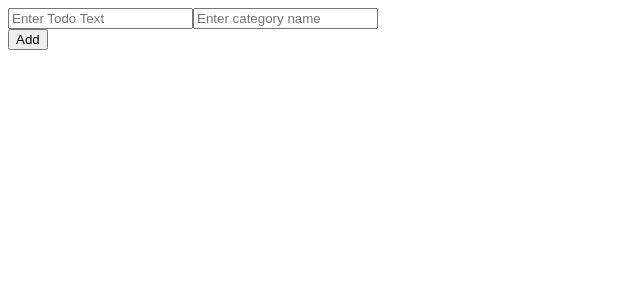
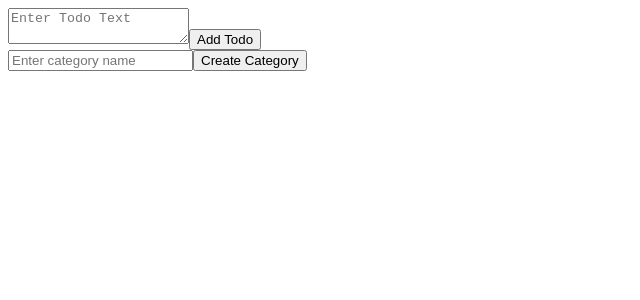
Before and after one commit to AlbertJyllhed/ToDo, a React (Vite) app: page / in a window 1280 px wide. Shown: the top 300 px of the page, without its empty margins (0-640 px from the left). Built offline with nearby package versions, Linux system fonts and the light colour scheme.

Commit message:
Added categories

```diff
--- a/src/components/CategoryInput.jsx
+++ b/src/components/CategoryInput.jsx
@@ -1,18 +1,25 @@
 import { useState } from "react";
 
-function CategoryInput({ todoList }) {
+function CategoryInput({ handleCategoryCreation }) {
     const [categoryText, setCategoryText] = useState("");
 
+    function createCategory(category) {
+        handleCategoryCreation(category);
+        setCategoryText("");
+    }
+
     return (
-        <>
+        <div className="category-input">
             <input
                 type="text"
                 placeholder="Enter category name"
                 value={categoryText}
                 onChange={(e) => setCategoryText(e.target.value)}
             />
-            <div></div>
-        </>
+            <button onClick={() => createCategory(categoryText)}>
+                Create Category
+            </button>
+        </div>
     );
 }
 
--- /dev/null
+++ b/src/components/SearchFilter.jsx
@@ -0,0 +1,17 @@
+function SearchFilter({ categories, handleSearchFilter }) {
+    return (
+        <div className="search-filter">
+            {categories.length > 0 ? <p>Filter by category</p> : null}
+            {categories.map((category, index) => (
+                <button
+                    key={"filter#" + index}
+                    onClick={() => handleSearchFilter(category)}
+                >
+                    {category}
+                </button>
+            ))}
+        </div>
+    );
+}
+
+export default SearchFilter;
--- a/src/components/TodoInput.jsx
+++ b/src/components/TodoInput.jsx
@@ -1,22 +1,42 @@
 import { useState } from "react";
 import CategoryInput from "./CategoryInput";
 
-function TodoInput({ todoList, handleTodoCreation }) {
+function TodoInput({ categories, handleTodoCreation, handleCategoryCreation }) {
     const [todoText, setTodoText] = useState("");
+    const [todoCategories, setTodoCategories] = useState([]);
+
+    function addCategory(category) {
+        setTodoCategories([...todoCategories, category]);
+    }
 
     return (
-        <div>
-            <form onSubmit={(e) => handleTodoCreation(e, todoText)}>
-                <input
+        <div className="todo-input">
+            <form
+                onSubmit={(e) =>
+                    handleTodoCreation(e, todoText, todoCategories)
+                }
+            >
+                <textarea
                     type="text"
                     placeholder="Enter Todo Text"
                     required
                     value={todoText}
                     onChange={(e) => setTodoText(e.target.value)}
                 />
-                <CategoryInput todoList={todoList} />
-                <button type="submit">Add</button>
+                <button type="submit">Add Todo</button>
             </form>
+            <CategoryInput handleCategoryCreation={handleCategoryCreation} />
+            <div className="categories">
+                {categories.map((category, index) => (
+                    <button
+                        key={"btn#" + index}
+                        className="category-btn"
+                        onClick={() => addCategory(category)}
+                    >
+                        {category}
+                    </button>
+                ))}
+            </div>
         </div>
     );
 }
--- a/src/components/TodoItem.jsx
+++ b/src/components/TodoItem.jsx
@@ -1,6 +1,6 @@
 import React from "react";
 
-function TodoItem({ todo, checkFunc, deleteFunc, index }) {
+function TodoItem({ todo, checkFunc, deleteFunc, index, removeCategory }) {
     return (
         <div className="todo-item">
             <p>{todo.text}</p>
@@ -9,8 +9,18 @@ function TodoItem({ todo, checkFunc, deleteFunc, index }) {
                 checked={todo.done}
                 onChange={(e) => checkFunc(index, e.target.checked)}
             />
+            {todo.categories
+                ? todo.categories.map((category, i) => (
+                      <button
+                          key={todo.text + "#" + i}
+                          onClick={() => removeCategory(index, i)}
+                      >
+                          {category}
+                      </button>
+                  ))
+                : null}
             <button className="delete" onClick={() => deleteFunc(index)}>
-                Delete
+                &#10006;
             </button>
         </div>
     );
--- a/src/components/TodoList.jsx
+++ b/src/components/TodoList.jsx
@@ -1,5 +1,6 @@
 import { useState, useEffect } from "react";
 import TodoInput from "./TodoInput";
+import SearchFilter from "./SearchFilter";
 import TodoItem from "./TodoItem";
 
 function TodoList() {
@@ -8,14 +9,25 @@ function TodoList() {
     );
 
     // create category list and send to CategoryInput
+    const [categories, setCategories] = useState([]);
+    const [searchFilter, setSearchFilter] = useState([]);
 
     useEffect(() => {
         localStorage.setItem("todo", JSON.stringify(todoList));
     }, [todoList]);
 
-    function handleTodoCreation(event, text) {
+    function handleTodoCreation(event, text, categories) {
         event.preventDefault();
-        setTodoList([{ text: text, done: false, categories: [] }, ...todoList]);
+        const deadline = Date.now() + 6.048e8;
+        setTodoList([
+            {
+                text: text,
+                done: false,
+                deadline: deadline,
+                categories: categories,
+            },
+            ...todoList,
+        ]);
     }
 
     function handleTodoChecking(index, status) {
@@ -32,22 +44,49 @@ function TodoList() {
         // console.log(todoCopy);
     }
 
+    function handleCategoryCreation(category) {
+        if (!categories.some((c) => category === c)) {
+            const trimmedCat = category.toLowerCase().trim();
+            setCategories([...categories, trimmedCat]);
+        }
+    }
+
+    function removeCategory(todoIndex, categoryIndex) {
+        const todoCopy = [...todoList];
+        todoCopy[todoIndex].categories.splice(categoryIndex, 1);
+        setTodoList(todoCopy);
+    }
+
+    function handleSearchFilter(text) {
+        setSearchFilter([...searchFilter, text]);
+    }
+
     return (
         <>
             <TodoInput
-                todoList={todoList}
+                categories={categories}
                 handleTodoCreation={handleTodoCreation}
+                handleCategoryCreation={handleCategoryCreation}
             />
-            <div>
-                {todoList.map((todo, index) => (
+            <SearchFilter
+                categories={categories}
+                handleSearchFilter={handleSearchFilter}
+            />
+            <div className="todo-container">
+                {todoList.map((todo, index) =>
+                    // Fix issues
+                    searchFilter.some((filter) => todo.text === filter) ||
+                    searchFilter.length === 0 ? (
                         <TodoItem
                             key={"todo#" + index}
                             todo={todo}
                             checkFunc={handleTodoChecking}
                             deleteFunc={handleTodoRemoval}
                             index={index}
+                            removeCategory={removeCategory}
                         />
-                ))}
+                    ) : null,
+                )}
             </div>
         </>
     );
```
Lines whose indentation alone changed are shown as unchanged.
